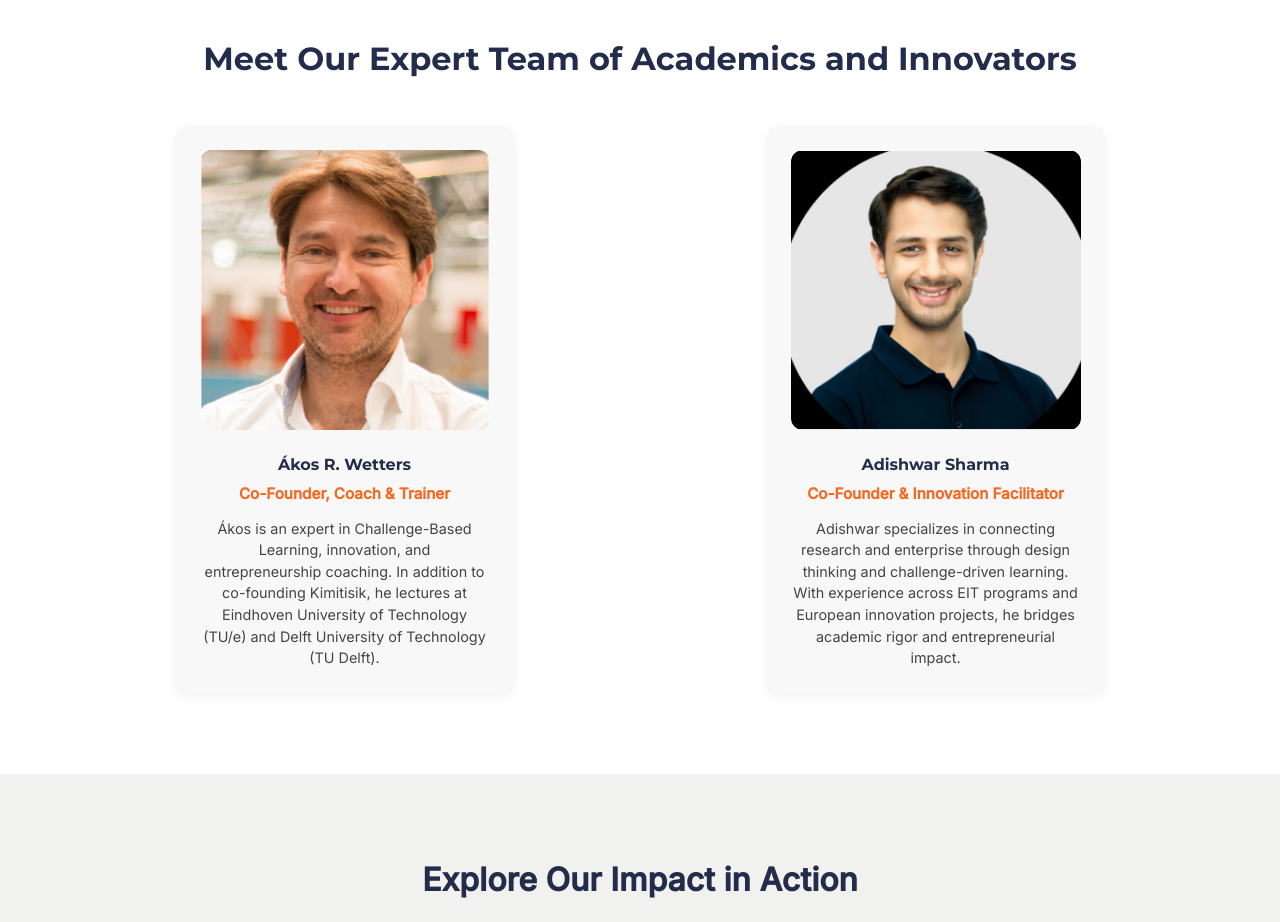
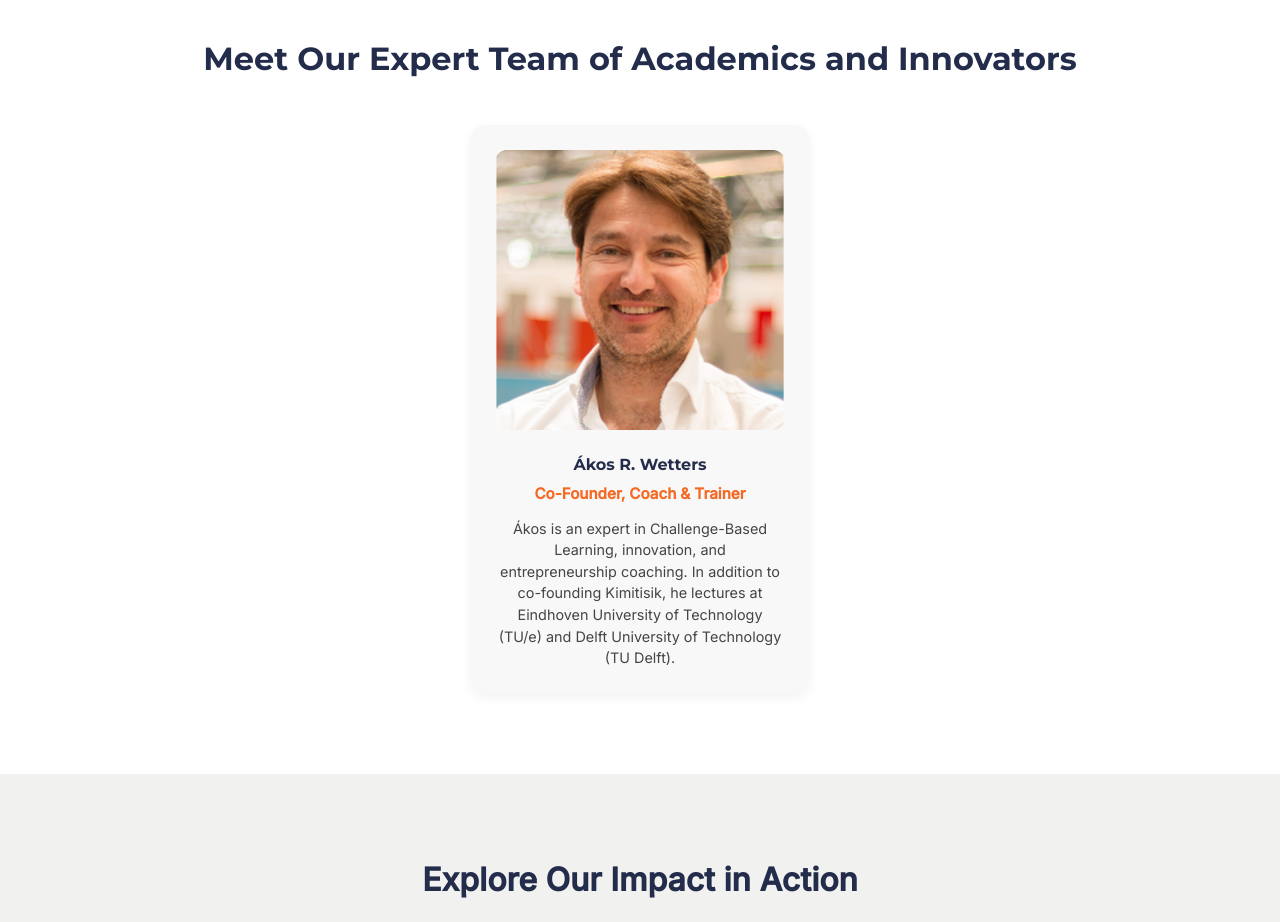
Before and after one commit to SUJATHA-AMBALLA/Kimisitik, a plain HTML site: page about.html in a window 1280 px wide. Shown: the part 1060-1982 px from the top of the page. Drawn offline with Linux system fonts and the light colour scheme.

Commit message:
Refactor about.html structure and styles

```diff
--- a/about.html
+++ b/about.html
@@ -205,19 +205,6 @@
         </p>
       </div>
 
-      <!-- Member 2 -->
-      <div class="team-card">
-        <img src="assets/adi.png" alt="Adishwar Sharma" />
-        <h4>Adishwar Sharma</h4>
-        <p class="title">Co-Founder & Innovation Facilitator</p>
-        <p>
-          Adishwar specializes in connecting research and enterprise through design thinking
-          and challenge-driven learning. With experience across EIT programs and European
-          innovation projects, he bridges academic rigor and entrepreneurial impact.
-        </p>
-      </div>
-
-
 
     </div>
   </div>
```
